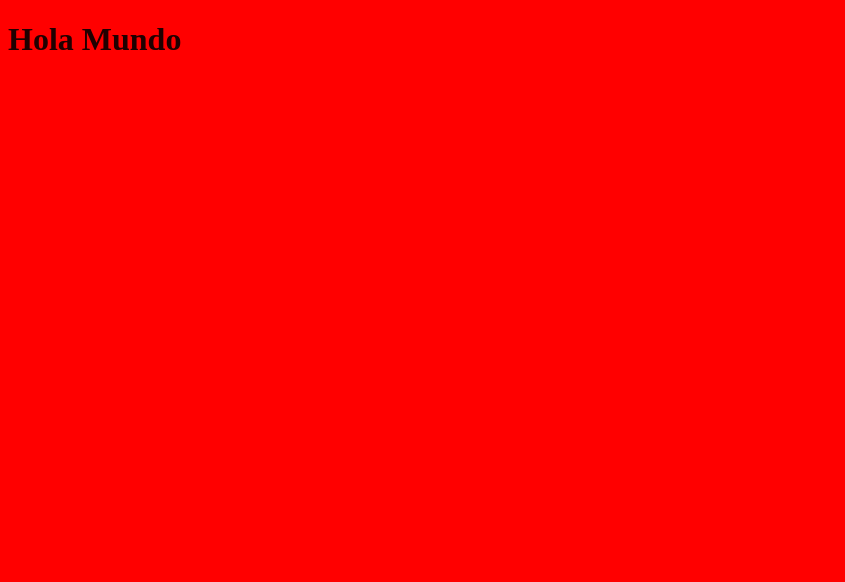
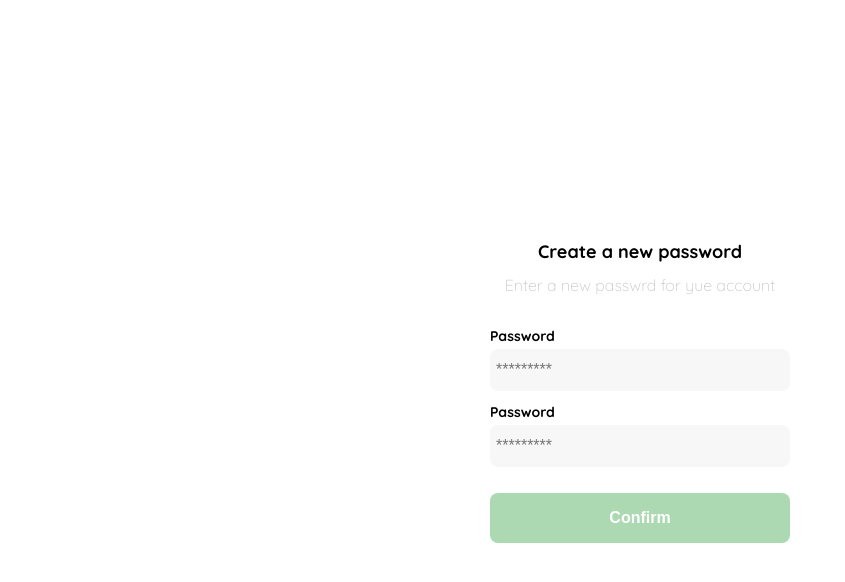
Before and after one commit to JuanPablo-2000/platzi-react, a React app: page / in a window 1280 px wide. Shown: the top 582 px of the page, without its empty margins (0-845 px from the left). Built offline with nearby package versions, Linux system fonts and the light colour scheme.

Commit message:
Estilos en los componentes de React

```diff
--- a/public/index.html
+++ b/public/index.html
@@ -4,6 +4,9 @@
     <meta charset="UTF-8">
     <meta http-equiv="X-UA-Compatible" content="IE=edge">
     <meta name="viewport" content="width=device-width, initial-scale=1.0">
+    <link rel="preconnect" href="https://fonts.googleapis.com">
+    <link rel="preconnect" href="https://fonts.gstatic.com" crossorigin>
+    <link href="https://fonts.googleapis.com/css2?family=Quicksand:wght@300;500;700&display=swap" rel="stylesheet">
     <title>Document</title>
 </head>
 <body>
--- a/src/components/App.jsx
+++ b/src/components/App.jsx
@@ -1,9 +1,13 @@
 import React from 'react'
-import '../styles/global.scss';
+import Layout from '../containers/Layout/Layout';
+import Login from '../containers/Login';
+import '../styles/global.css';
 
 const App = () => {
     return (
-        <h1>Hola Mundo</h1>
+        <Layout>
+            <Login />
+        </Layout>
     );
 }
 
--- /dev/null
+++ b/src/containers/Layout/Layout.jsx
@@ -0,0 +1,11 @@
+import React from 'react';
+
+const Layout = ({children}) => {
+  return (
+    <div className="Layout">
+      {children}
+    </div>
+  );
+}
+
+export default Layout;
--- a/src/containers/Login.jsx
+++ b/src/containers/Login.jsx
@@ -1,11 +1,12 @@
 import React from 'react'
+import '../styles/Login.scss'
 
 const Login = () => {
     return (
         <>
         <div className="login">
             <div className="form-container">
-                <img src="./logos/logo_yard_sale.svg" alt="logo" className="logo" />
+                {/* <img src="./logos/logo_yard_sale.svg" alt="logo" className="logo" /> */}
 
                 <h1 className="title">Create a new password</h1>
                 <p className="subtitle">Enter a new passwrd for yue account</p>
--- /dev/null
+++ b/src/styles/Login.scss
@@ -0,0 +1,69 @@
+@import 'vars';
+.login {
+    width: 100%;
+    height: 100vh;
+    display: grid;
+    place-items: center;
+}
+.form-container {
+    display: grid;
+    grid-template-rows: auto 1fr auto;
+    width: 300px;
+}
+.logo {
+    width: 150px;
+    margin-bottom: 48px;
+    justify-self: center;
+    display: none;
+}
+.title {
+    font-size: var(--lg);
+    margin-bottom: 12px;
+    text-align: center;
+}
+.subtitle {
+    color: var(--very-light-pink);
+    font-size: var(--md);
+    font-weight: 300;
+    margin-top: 0;
+    margin-bottom: 32px;
+    text-align: center;
+}
+.form {
+    display: flex;
+    flex-direction: column;
+}
+.label {
+    font-size: var(--sm);
+    font-weight: bold;
+    margin-bottom: 4px;
+}
+.input {
+    background-color: var(--text-input-field);
+    border: none;
+    border-radius: 8px;
+    height: 30px;
+    font-size: var(--md);
+    padding: 6px;
+    margin-bottom: 12px;
+}
+.primary-button {
+    background-color: var(--hospital-green);
+    border-radius: 8px;
+    border: none;
+    color: var(--white);
+    width: 100%;
+    cursor: pointer;
+    font-size: var(--md);
+    font-weight: bold;
+    height: 50px;
+}
+.login-button {
+    margin-top: 14px;
+    margin-bottom: 30px;
+}
+@media (max-width: 640px) {
+    .logo {
+      display: block;
+    }
+}
--- /dev/null
+++ b/src/styles/_vars.scss
@@ -0,0 +1,10 @@
+:root {
+    --white: #FFFFFF;
+    --black: #000000;
+    --very-light-pink: #C7C7C7;
+    --text-input-field: #F7F7F7;
+    --hospital-green: #ACD9B2;
+    --sm: 14px;
+    --md: 16px;
+    --lg: 18px;
+}
--- /dev/null
+++ b/src/styles/global.css
@@ -0,0 +1,4 @@
+body {
+  margin: 0;
+  font-family: 'Quicksand', sans-serif;
+}
--- a/src/styles/global.scss
+++ /dev/null
@@ -1,7 +0,0 @@
-$base-color: #ff0000;
-$color: rgba(black, 0.88);
-
-body {
-    background-color: $base-color;
-    color: $color;
-}
--- a/webpack.config.js
+++ b/webpack.config.js
@@ -30,7 +30,7 @@
 				]
 			},
 			{
-				test: /\.s[ac]ss$/i,
+				test: /\.(css|scss)$/,
 				use: [
 					"style-loader",
 					"css-loader",
```
